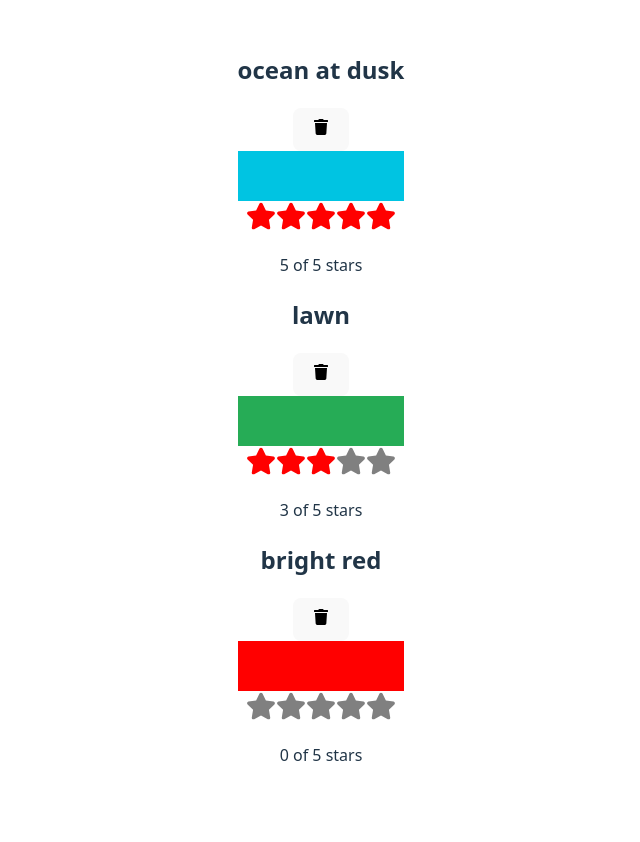
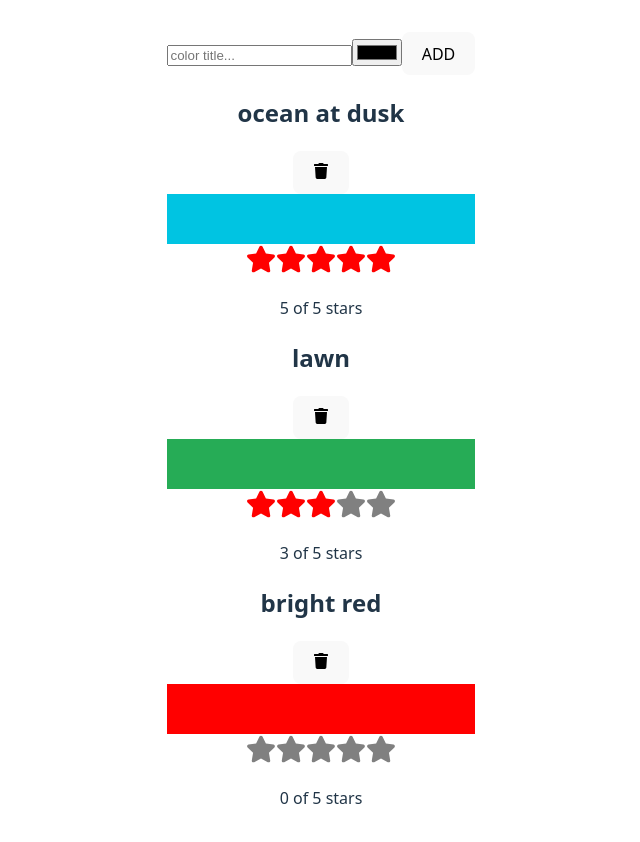
Before and after one commit to supperwu/start-app, a React (Vite) app: page / in a window 1280 px wide. Shown: the top 842 px of the page, without its empty margins (319-959 px from the left). Before the commit the page ends 815 px from the top, so only its background shows below. Built offline with nearby package versions, Linux system fonts and the light colour scheme.

Commit message:
Add Color Component with Refs

```diff
--- a/src/App.jsx
+++ b/src/App.jsx
@@ -1,6 +1,7 @@
 import React, { useState } from "react";
 import colorData from './colororganizer/color-data.json'
 import ColorList from './colororganizer/ColorList'
+import AddColorForm from './colororganizer/AddColorForm'
 import './App.css'
 
 function App() {
@@ -22,11 +23,16 @@
   }
 
   return (
-    <ColorList
-      colors={colors}
-      onRemove={removeColor}
-      onRateColor={rateColor}
-    />
+    <>
+      <AddColorForm
+        onNewColor={(title, color) => alert(`TODO: Create ${title} - ${color}`)}
+      />
+      <ColorList
+        colors={colors}
+        onRemove={removeColor}
+        onRateColor={rateColor}
+      />
+    </>
   )
 }
 
--- /dev/null
+++ b/src/colororganizer/AddColorForm.jsx
@@ -0,0 +1,23 @@
+import React, { useRef } from "react";
+
+export default function AddColorForm({ onNewColor = f => f }) {
+  const txtTitle = useRef();
+  const hexColor = useRef();
+
+  const submit = e => {
+    e.preventDefault();
+    const title = txtTitle.current.value;
+    const color = hexColor.current.value;
+    onNewColor(title, color);
+    txtTitle.current.value = "";
+    hexColor.current.value = "";
+  };
+
+  return (
+    <form onSubmit={submit}>
+      <input ref={txtTitle} type="text" placeholder="color title..." required />
+      <input ref={hexColor} type="color" required />
+      <button>ADD</button>
+    </form>
+  );
+}
```
